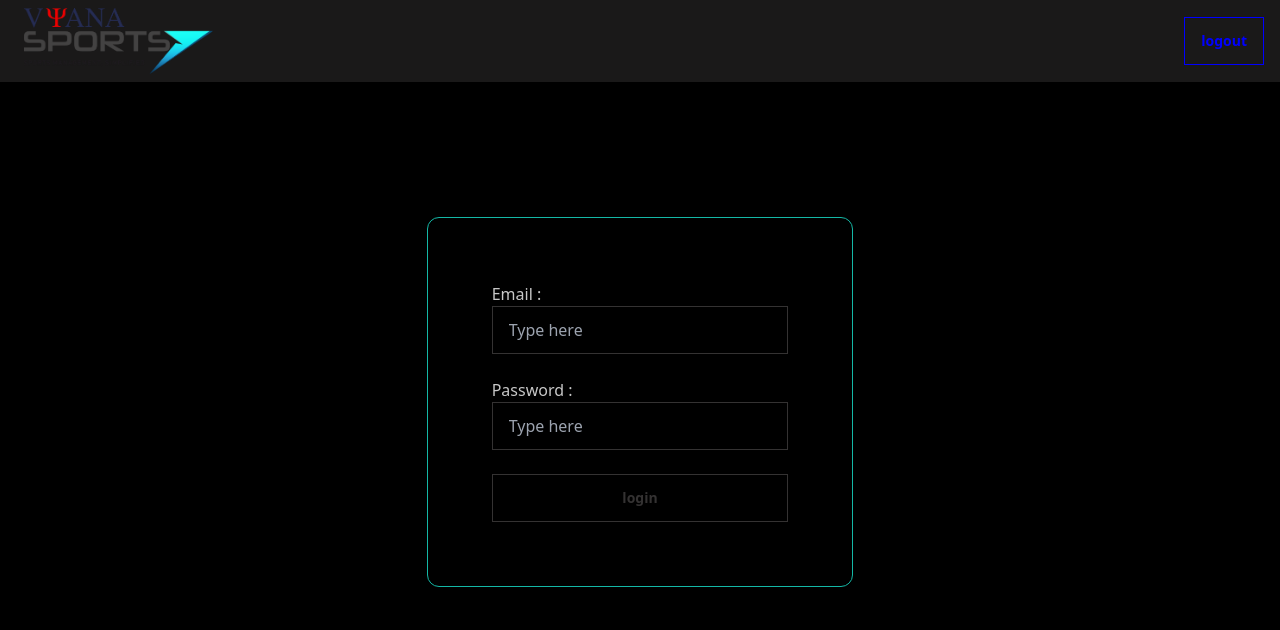
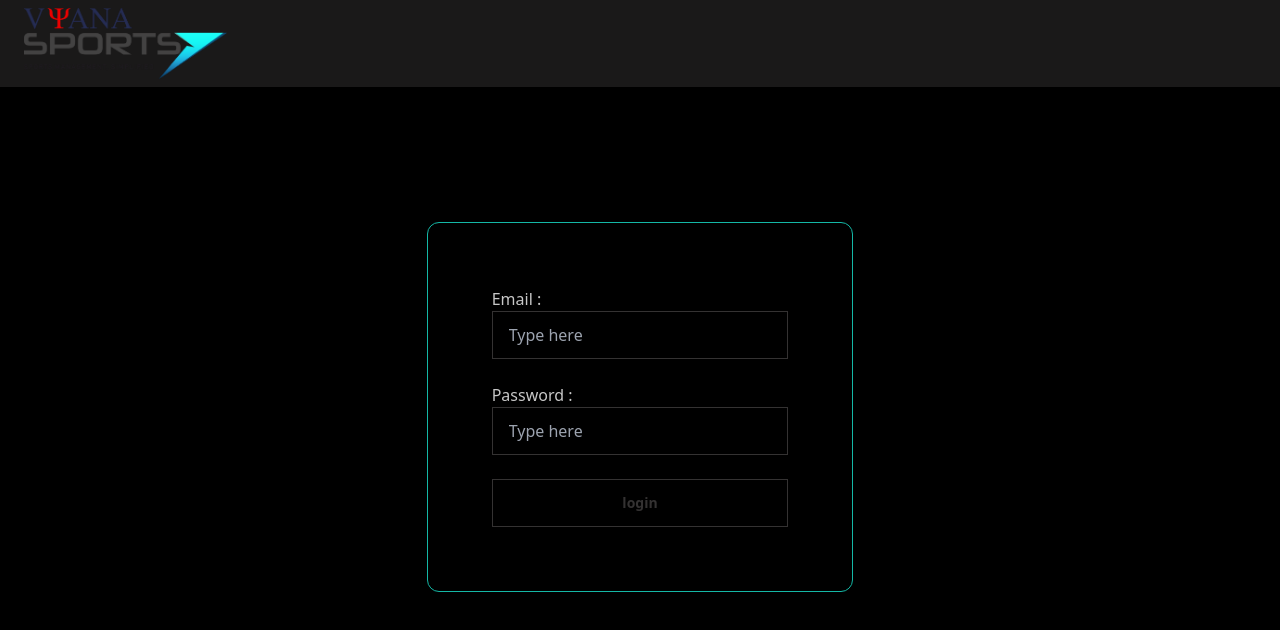
Before and after one commit to GauravRai2002/vyana-admin, a React (Create React App) app in the folder vyana-admin/: page /login in a window 1280 px wide. Shown: the top 630 px of the page. Built offline with nearby package versions, Linux system fonts and the light colour scheme.

Commit message:
login updated

```diff
--- a/vyana-admin/src/components/List.jsx
+++ b/vyana-admin/src/components/List.jsx
@@ -1,10 +1,14 @@
 import React, { useEffect, useState } from 'react'
 import TimeComp from './TimeComp'
-import { Link } from 'react-router-dom'
+import { Link, useNavigate } from 'react-router-dom'
 
 function List() {
+    const navigate = useNavigate()
     const [allData, setAllData] = useState([])
     useEffect(() => {
+        if (!localStorage.getItem('uid')) {
+            navigate('/login')
+        }
         fetch('https://vyana-sports-back-end.vercel.app/events').then(res => res.json()).then(result => setAllData(result))
     }, [])
 
--- a/vyana-admin/src/pages/Layout.jsx
+++ b/vyana-admin/src/pages/Layout.jsx
@@ -37,7 +37,7 @@ function Layout() {
                     </div>
                     <div className="flex-none hidden lg:block">
                         <ul className="menu menu-horizontal">
-                            <button onClick={handleLogOut} className="btn btn-outline btn-info">LogOut</button>
+                            {localStorage.getItem('uid')?<button onClick={handleLogOut} className="btn btn-outline btn-info">LogOut</button>:<></>}
 
                         </ul>
                     </div>
@@ -60,9 +60,8 @@ function Layout() {
             <div className="drawer-side">
                 <label htmlFor="my-drawer-3" className="drawer-overlay"></label>
                 <ul className="menu p-4 w-80 min-h-full bg-base-200">
-                    {/* Sidebar content here */}
-                    <li><Link to={'/'}>Event</Link></li>
-                    <li><Link to={'/matches'}>Matches</Link></li>
+
+                    <li>{localStorage.getItem('uid')?<button onClick={handleLogOut} className="btn btn-outline btn-info">LogOut</button>:<></>}</li>
 
                 </ul>
 
```
